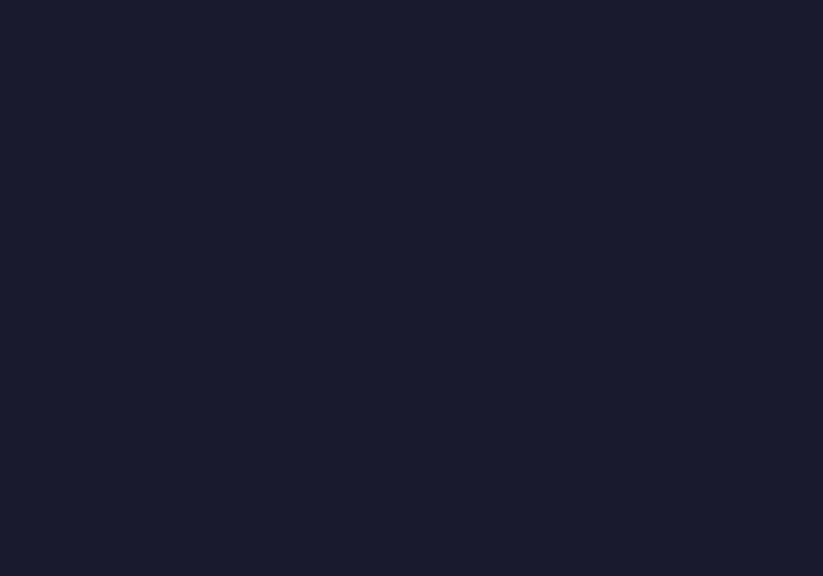
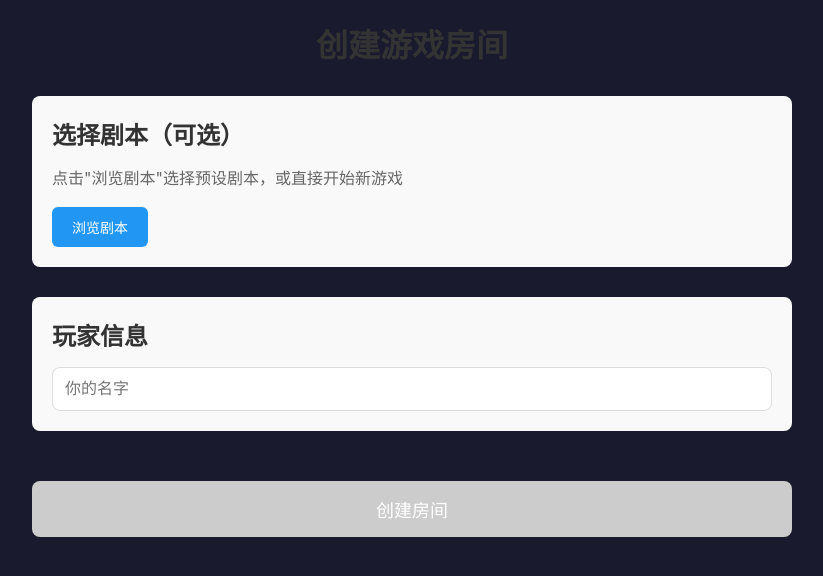
Before and after one commit to zen9527/MysteryGame_Multiplayer, a Vue app in the folder client/: page /create in a window 1280 px wide. Before the commit this address had no page. Shown: the top 576 px of the page, without its empty margins (228-1051 px from the left). Built offline with nearby package versions, Linux system fonts and the light colour scheme.

Commit message:
feat: add RoomCreate page with script selection

```diff
--- /dev/null
+++ b/client/src/pages/RoomCreate.vue
@@ -0,0 +1,136 @@
+<template>
+  <div class="room-create">
+    <h1>创建游戏房间</h1>
+
+    <section class="script-selection">
+      <h2>选择剧本（可选）</h2>
+      <p v-if="!selectedScript && !showScriptList && !showScriptDetail">点击"浏览剧本"选择预设剧本，或直接开始新游戏</p>
+
+      <div v-if="selectedScript" class="selected-script">
+        <div>
+          <strong>{{ selectedScript.title }}</strong>
+          <div class="script-meta">
+            <span v-if="selectedScript.genre">{{ selectedScript.genre }}</span>
+            <span v-if="selectedScript.difficulty">{{ selectedScript.difficulty }}</span>
+            <span v-if="selectedScript.player_count">{{ selectedScript.player_count }}人</span>
+          </div>
+        </div>
+        <button @click="clearSelection" class="change-btn">更换</button>
+      </div>
+
+      <div class="script-buttons">
+        <button @click="showScriptList = true" class="browse-btn" v-if="!showScriptList && !showScriptDetail">
+          浏览剧本
+        </button>
+        <button @click="showScriptList = false; showScriptDetail = false" class="back-btn" v-if="showScriptList || showScriptDetail">
+          ← 返回
+        </button>
+      </div>
+
+      <!-- Script List View -->
+      <ScriptList
+        v-if="showScriptList"
+        @select="selectScriptForRoom"
+      />
+
+      <!-- Script Detail View -->
+      <ScriptDetail
+        v-if="showScriptDetail && viewingScriptId"
+        :scriptId="viewingScriptId"
+        @back="showScriptDetail = false"
+        @start="confirmAndCreateRoom"
+      />
+    </section>
+
+    <section class="player-info">
+      <h2>玩家信息</h2>
+      <input
+        v-model="playerName"
+        placeholder="你的名字"
+        class="player-input"
+        maxlength="50"
+      />
+    </section>
+
+    <button @click="confirmAndCreateRoom" :disabled="!playerName" class="create-btn">
+      创建房间
+    </button>
+  </div>
+</template>
+
+<script setup lang="ts">
+import { ref, computed } from 'vue';
+import { useRouter } from 'vue-router';
+import { useGameStore } from '@/stores/game';
+import ScriptList from '@/components/ScriptList.vue';
+import ScriptDetail from '@/components/ScriptDetail.vue';
+
+const router = useRouter();
+const store = useGameStore();
+
+const playerName = ref('');
+const selectedScriptId = ref<string | null>(null);
+const viewingScriptId = ref<string | null>(null);
+const showScriptList = ref(false);
+const showScriptDetail = ref(false);
+
+const selectedScript = computed(() =>
+  store.availableScripts.find(s => s.id === selectedScriptId.value)
+);
+
+function selectScriptForRoom(scriptId: string) {
+  viewingScriptId.value = scriptId;
+  selectedScriptId.value = scriptId;
+  showScriptList.value = false;
+  showScriptDetail.value = true;
+}
+
+function confirmAndCreateRoom() {
+  if (!playerName.value) return;
+
+  if (selectedScriptId.value) {
+    store.selectScript(selectedScriptId.value);
+  }
+  createRoom();
+}
+
+async function createRoom() {
+  try {
+    const game_id = await store.createRoomWithScript(playerName.value, playerName.value);
+    router.push(`/game/${game_id}`);
+  } catch (error) {
+    console.error('Failed to create room:', error);
+    alert('创建房间失败，请重试');
+  }
+}
+
+function clearSelection() {
+  selectedScriptId.value = null;
+  viewingScriptId.value = null;
+  showScriptList.value = false;
+  showScriptDetail.value = false;
+}
+</script>
+
+<style scoped>
+.room-create { padding: 20px; max-width: 800px; margin: 0 auto; }
+h1 { text-align: center; margin-bottom: 30px; color: #333; }
+section { margin: 30px 0; padding: 20px; background: #f9f9f9; border-radius: 8px; }
+h2 { color: #333; margin-bottom: 15px; }
+p { color: #666; line-height: 1.6; }
+.selected-script { display: flex; justify-content: space-between; align-items: center;
+                   padding: 15px; background: #fff; border-radius: 8px; margin-bottom: 15px; }
+.script-meta { display: flex; gap: 10px; margin-top: 8px; color: #666; font-size: 14px; }
+.script-buttons { display: flex; gap: 10px; margin-top: 15px; }
+.browse-btn, .back-btn, .change-btn { padding: 10px 20px; border: none; border-radius: 6px;
+                                       cursor: pointer; font-size: 14px; }
+.browse-btn { background: #2196f3; color: white; }
+.back-btn { background: #9e9e9e; color: white; }
+.change-btn { background: #ff9800; color: white; }
+.player-info input { width: 100%; padding: 12px; font-size: 16px; border: 1px solid #ddd;
+                     border-radius: 8px; box-sizing: border-box; }
+.create-btn { background: #4caf50; color: white; border: none; padding: 15px 30px;
+              border-radius: 8px; font-size: 18px; cursor: pointer; width: 100%; margin-top: 20px; }
+.create-btn:disabled { background: #ccc; cursor: not-allowed; }
+.create-btn:hover:not(:disabled) { background: #45a049; }
+</style>
--- a/client/src/router.ts
+++ b/client/src/router.ts
@@ -4,12 +4,14 @@ const RoomList = () => import('./components/RoomList.vue');
 const RoomJoin = () => import('./components/RoomJoin.vue');
 const WaitingLobby = () => import('./components/WaitingLobby.vue');
 const GamePage = () => import('./components/GamePage.vue');
+const RoomCreate = () => import('./pages/RoomCreate.vue');
 
 const routes = [
   { path: '/', component: RoomList },
   { path: '/join/:gameId', component: RoomJoin },
   { path: '/lobby/:gameId', component: WaitingLobby },
   { path: '/game/:gameId', component: GamePage },
+  { path: '/create', component: RoomCreate },
 ];
 
 const router = createRouter({
```
